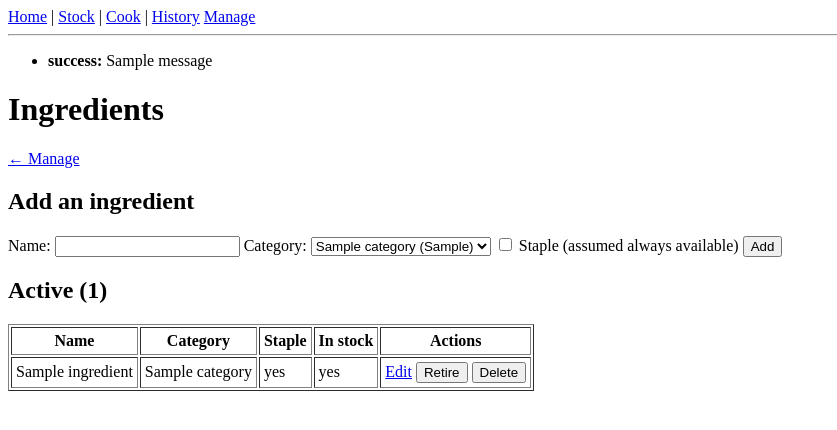
After one commit to amiablealex/my-kitchen, a Flask app: page /manage/ingredients in a window 1280 px wide. The commit adds this page. Shown: the top 430 px of the page, without its empty margins (0-837 px from the left). Run offline with Flask 3, Linux system fonts and the light colour scheme; tables that the repository leaves empty hold one stand-in row (values such as "Sample post"); one stand-in notice (Sample message) is shown.

Commit message:
new manage route, started with ingredients manager, CRUD, is_active migration

```diff
--- a/my_kitchen/__init__.py
+++ b/my_kitchen/__init__.py
@@ -41,4 +41,7 @@ def create_app(config_class=Config):
     from .history.routes import history_bp
     app.register_blueprint(history_bp)
 
+    from .manage.routes import manage_bp
+    app.register_blueprint(manage_bp)
+
     return app
--- a/my_kitchen/llm/service.py
+++ b/my_kitchen/llm/service.py
@@ -18,7 +18,7 @@ def build_brief(wizard_state, time_label):
     if selected_ids:
         rows = Ingredient.query.filter(Ingredient.id.in_(selected_ids)).all()
         selected = [{"name": r.name, "note": r.note} for r in rows]
-    staples = [r.name for r in Ingredient.query.filter_by(is_staple=True, in_stock=True).all()]
+    staples = [r.name for r in Ingredient.query.filter_by(is_staple=True, in_stock=True, is_active=True).all()]
     return {
         "ingredients": selected,
         "staples": staples,
--- /dev/null
+++ b/my_kitchen/manage/routes.py
@@ -0,0 +1,147 @@
+"""Catalogue management UI (Phase 1).
+
+A single-user, unstyled CRUD area for the kitchen catalogue:
+ingredients (this checkpoint), then categories and equipment.
+
+Stock state (in_stock / note) is NOT edited here — that stays on the stock
+list. This area manages the catalogue itself: what ingredients exist, what
+category they're in, whether they're staples, and whether they're active.
+"""
+from flask import (
+    Blueprint, render_template, request, redirect, url_for, flash, abort,
+)
+from sqlalchemy.exc import IntegrityError
+
+from ..extensions import db
+from ..models import Category, Ingredient
+
+manage_bp = Blueprint("manage", __name__, url_prefix="/manage")
+
+
+@manage_bp.route("/")
+def index():
+    return render_template("manage/index.html")
+
+
+# ---------------------------------------------------------------- ingredients
+
+def _ordered_categories():
+    return Category.query.order_by(Category.display_order, Category.name).all()
+
+
+def _name_taken(name, exclude_id=None):
+    """Case-insensitive duplicate check (friendlier than the raw unique index)."""
+    q = Ingredient.query.filter(db.func.lower(Ingredient.name) == name.lower())
+    if exclude_id is not None:
+        q = q.filter(Ingredient.id != exclude_id)
+    return q.first() is not None
+
+
+def _parse_ingredient_form():
+    """Pull + validate the shared add/edit fields. Returns (data, error)."""
+    name = (request.form.get("name") or "").strip()
+    category_id = request.form.get("category_id", type=int)
+    is_staple = request.form.get("is_staple") == "on"
+    if not name:
+        return None, "Name is required."
+    if category_id is None or db.session.get(Category, category_id) is None:
+        return None, "Please choose a valid category."
+    return {"name": name, "category_id": category_id, "is_staple": is_staple}, None
+
+
+@manage_bp.route("/ingredients")
+def ingredients():
+    cats = _ordered_categories()
+    all_items = Ingredient.query.order_by(Ingredient.name).all()
+    active = [i for i in all_items if i.is_active]
+    retired = [i for i in all_items if not i.is_active]
+    return render_template(
+        "manage/ingredients.html",
+        categories=cats, active=active, retired=retired,
+    )
+
+
+@manage_bp.route("/ingredients/add", methods=["POST"])
+def ingredient_add():
+    data, error = _parse_ingredient_form()
+    if error:
+        flash(error, "error")
+        return redirect(url_for("manage.ingredients"))
+    if _name_taken(data["name"]):
+        flash(f'"{data["name"]}" already exists.', "error")
+        return redirect(url_for("manage.ingredients"))
+    db.session.add(Ingredient(
+        name=data["name"], category_id=data["category_id"],
+        is_staple=data["is_staple"], in_stock=False, is_active=True,
+    ))
+    try:
+        db.session.commit()
+    except IntegrityError:
+        db.session.rollback()
+        flash(f'"{data["name"]}" already exists.', "error")
+        return redirect(url_for("manage.ingredients"))
+    flash(f'Added "{data["name"]}".', "success")
+    return redirect(url_for("manage.ingredients"))
+
+
+@manage_bp.route("/ingredients/<int:ingredient_id>/edit", methods=["GET", "POST"])
+def ingredient_edit(ingredient_id):
+    ing = db.session.get(Ingredient, ingredient_id)
+    if ing is None:
+        abort(404)
+    if request.method == "POST":
+        data, error = _parse_ingredient_form()
+        if error:
+            flash(error, "error")
+            return redirect(url_for("manage.ingredient_edit", ingredient_id=ing.id))
+        if _name_taken(data["name"], exclude_id=ing.id):
+            flash(f'"{data["name"]}" already exists.', "error")
+            return redirect(url_for("manage.ingredient_edit", ingredient_id=ing.id))
+        ing.name = data["name"]
+        ing.category_id = data["category_id"]
+        ing.is_staple = data["is_staple"]
+        try:
+            db.session.commit()
+        except IntegrityError:
+            db.session.rollback()
+            flash(f'"{data["name"]}" already exists.', "error")
+            return redirect(url_for("manage.ingredient_edit", ingredient_id=ing.id))
+        flash(f'Saved "{ing.name}".', "success")
+        return redirect(url_for("manage.ingredients"))
+    return render_template("manage/ingredient_edit.html",
+                           ing=ing, categories=_ordered_categories())
+
+
+@manage_bp.route("/ingredients/<int:ingredient_id>/retire", methods=["POST"])
+def ingredient_retire(ingredient_id):
+    ing = db.session.get(Ingredient, ingredient_id)
+    if ing is None:
+        abort(404)
+    ing.is_active = False
+    db.session.commit()
+    flash(f'Retired "{ing.name}" — hidden from the stock list and the cook wizard, '
+          'kept in history. Reactivate it any time.', "success")
+    return redirect(url_for("manage.ingredients"))
+
+
+@manage_bp.route("/ingredients/<int:ingredient_id>/activate", methods=["POST"])
+def ingredient_activate(ingredient_id):
+    ing = db.session.get(Ingredient, ingredient_id)
+    if ing is None:
+        abort(404)
+    ing.is_active = True
+    db.session.commit()
+    flash(f'Reactivated "{ing.name}".', "success")
+    return redirect(url_for("manage.ingredients"))
+
+
+@manage_bp.route("/ingredients/<int:ingredient_id>/delete", methods=["POST"])
+def ingredient_delete(ingredient_id):
+    ing = db.session.get(Ingredient, ingredient_id)
+    if ing is None:
+        abort(404)
+    name = ing.name
+    db.session.delete(ing)
+    db.session.commit()
+    flash(f'Permanently deleted "{name}".', "success")
+    return redirect(url_for("manage.ingredients"))
--- a/my_kitchen/models.py
+++ b/my_kitchen/models.py
@@ -55,6 +55,7 @@ class Ingredient(db.Model):
     category_id = db.Column(db.Integer, db.ForeignKey("categories.id"), nullable=False)
     is_staple = db.Column(db.Boolean, default=False, nullable=False)
     in_stock = db.Column(db.Boolean, default=False, nullable=False)
+    is_active = db.Column(db.Boolean, default=True, nullable=False)
     note = db.Column(db.String, nullable=True)
     created_at = db.Column(db.DateTime, default=utcnow, nullable=False)
     updated_at = db.Column(db.DateTime, default=utcnow, onupdate=utcnow, nullable=False)
--- a/my_kitchen/stock/routes.py
+++ b/my_kitchen/stock/routes.py
@@ -14,7 +14,7 @@ def index():
     core_groups = []
     staple_groups = []
     for cat in categories:
-        items = sorted(cat.ingredients, key=lambda i: i.name.lower())
+        items = sorted([i for i in cat.ingredients if i.is_active], key=lambda i: i.name.lower())
         core = [i for i in items if not i.is_staple]
         staples = [i for i in items if i.is_staple]
         if core:
--- a/my_kitchen/templates/base.html
+++ b/my_kitchen/templates/base.html
@@ -11,8 +11,18 @@
     <a href="{{ url_for('stock.index') }}">Stock</a> |
     <a href="{{ url_for('wizard.start') }}">Cook</a> |
     <a href="{{ url_for('history.index') }}">History</a>
+    <a href="{{ url_for('manage.index') }}">Manage</a>
   </nav>
   <hr>
+  {% with messages = get_flashed_messages(with_categories=true) %}
+    {% if messages %}
+      <ul class="flashes">
+        {% for category, message in messages %}
+          <li><strong>{{ category }}:</strong> {{ message }}</li>
+        {% endfor %}
+      </ul>
+    {% endif %}
+  {% endwith %}
   <main>
     {% block content %}{% endblock %}
   </main>
--- /dev/null
+++ b/my_kitchen/templates/manage/ingredients.html
@@ -0,0 +1,75 @@
+{% extends "base.html" %}
+{% block title %}Manage ingredients — My Kitchen{% endblock %}
+{% block content %}
+  <h1>Ingredients</h1>
+  <p><a href="{{ url_for('manage.index') }}">&larr; Manage</a></p>
+
+  <h2>Add an ingredient</h2>
+  <form method="post" action="{{ url_for('manage.ingredient_add') }}">
+    <label>Name: <input type="text" name="name" required></label>
+    <label>Category:
+      <select name="category_id" required>
+        {% for c in categories %}
+          <option value="{{ c.id }}">{{ c.name }} ({{ c.section }})</option>
+        {% endfor %}
+      </select>
+    </label>
+    <label><input type="checkbox" name="is_staple"> Staple (assumed always available)</label>
+    <button type="submit">Add</button>
+  </form>
+
+  <h2>Active ({{ active|length }})</h2>
+  {% if active %}
+    <table border="1" cellpadding="4">
+      <thead><tr><th>Name</th><th>Category</th><th>Staple</th><th>In stock</th><th>Actions</th></tr></thead>
+      <tbody>
+      {% for ing in active %}
+        <tr>
+          <td>{{ ing.name }}</td>
+          <td>{{ ing.category.name }}</td>
+          <td>{{ "yes" if ing.is_staple else "no" }}</td>
+          <td>{{ "yes" if ing.in_stock else "no" }}</td>
+          <td>
+            <a href="{{ url_for('manage.ingredient_edit', ingredient_id=ing.id) }}">Edit</a>
+            <form method="post" action="{{ url_for('manage.ingredient_retire', ingredient_id=ing.id) }}" style="display:inline">
+              <button type="submit">Retire</button>
+            </form>
+            <form method="post" action="{{ url_for('manage.ingredient_delete', ingredient_id=ing.id) }}" style="display:inline"
+                  onsubmit="return confirm('Permanently delete \u201c{{ ing.name }}\u201d? This cannot be undone. (Retire instead to keep it in history.)');">
+              <button type="submit">Delete</button>
+            </form>
+          </td>
+        </tr>
+      {% endfor %}
+      </tbody>
+    </table>
+  {% else %}
+    <p><em>No active ingredients yet — add one above.</em></p>
+  {% endif %}
+
+  {% if retired %}
+    <details>
+      <summary>Retired ({{ retired|length }})</summary>
+      <table border="1" cellpadding="4">
+        <thead><tr><th>Name</th><th>Category</th><th>Actions</th></tr></thead>
+        <tbody>
+        {% for ing in retired %}
+          <tr>
+            <td>{{ ing.name }}</td>
+            <td>{{ ing.category.name }}</td>
+            <td>
+              <form method="post" action="{{ url_for('manage.ingredient_activate', ingredient_id=ing.id) }}" style="display:inline">
+                <button type="submit">Reactivate</button>
+              </form>
+              <form method="post" action="{{ url_for('manage.ingredient_delete', ingredient_id=ing.id) }}" style="display:inline"
+                    onsubmit="return confirm('Permanently delete \u201c{{ ing.name }}\u201d? This cannot be undone.');">
+                <button type="submit">Delete</button>
+              </form>
+            </td>
+          </tr>
+        {% endfor %}
+        </tbody>
+      </table>
+    </details>
+  {% endif %}
+{% endblock %}
--- a/my_kitchen/wizard/routes.py
+++ b/my_kitchen/wizard/routes.py
@@ -44,7 +44,7 @@ def step_stock():
     categories = Category.query.order_by(Category.display_order).all()
     core_groups = []
     for cat in categories:
-        items = sorted([i for i in cat.ingredients if not i.is_staple], key=lambda i: i.name.lower())
+        items = sorted([i for i in cat.ingredients if not i.is_staple and i.is_active], key=lambda i: i.name.lower())
         if items:
             core_groups.append((cat, items))
     return render_template("wizard/step_stock.html", core_groups=core_groups)
@@ -59,7 +59,7 @@ def step_ingredients():
         save_wizard(w)
         return redirect(url_for("wizard.step_cuisine"))
 
-    in_stock = Ingredient.query.filter_by(in_stock=True, is_staple=False).all()
+    in_stock = Ingredient.query.filter_by(in_stock=True, is_staple=False, is_active=True).all()
     lanes = []
     for section_key, section_label in SECTIONS:
         items = sorted([i for i in in_stock if i.category.section == section_key], key=lambda i: i.name.lower())
```
Also changed, not shown: migrations/versions/63280aee157f_add_is_active_to_ingredient.py (added, +42 -0 lines), my_kitchen/templates/manage/index.html (added, +11 -0 lines), my_kitchen/templates/manage/ingredient_edit.html (added, +23 -0 lines), my_kitchen/manage/__init__.py (added).
